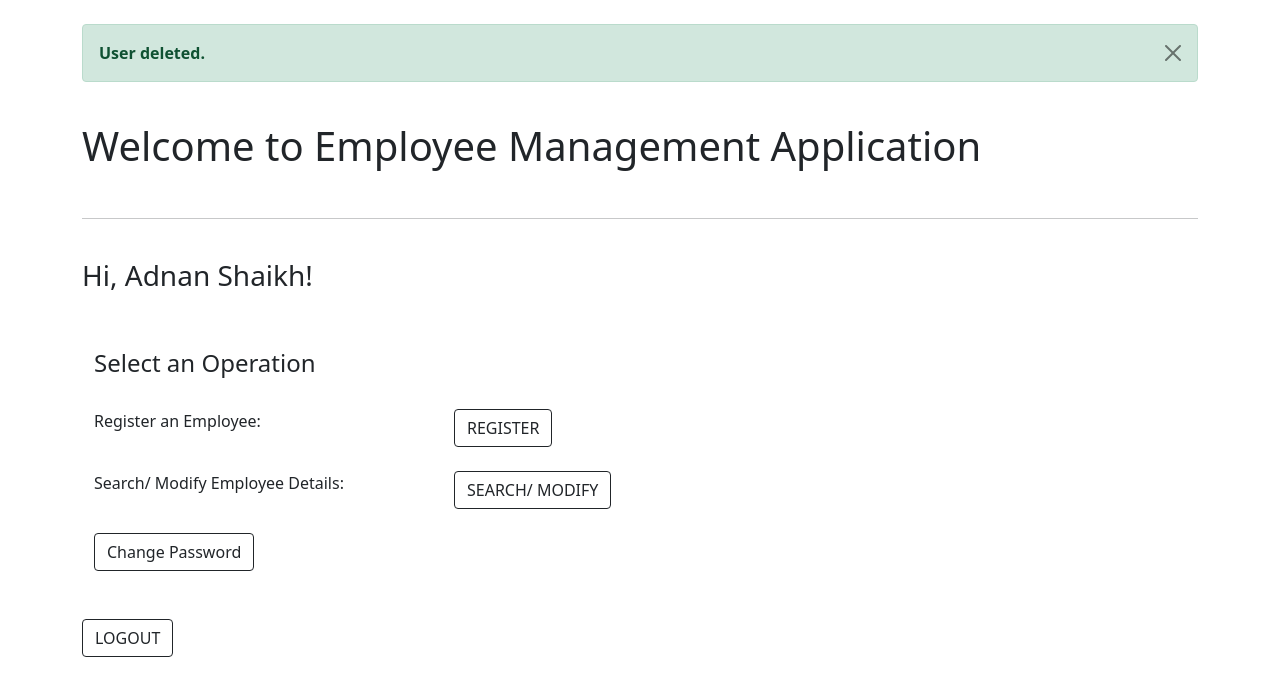
After one commit to adnan4321/FlaskProject, a Flask app: page /delete/1 in a window 1280 px wide. The commit adds this page. Shown: the top 696 px of the page. Run offline with Flask 2, Linux system fonts and the light colour scheme; a user stored in the database is signed in; data comes from the database, SQL or seed files in the repository; both versions use the stored data as it was after the commit.

Commit message:
login functionality

```diff
--- a/app.py
+++ b/app.py
@@ -2,6 +2,7 @@ from flask import Flask, render_template, request, redirect, url_for
 from flask_sqlalchemy import SQLAlchemy
 from flask_login import UserMixin, login_user, LoginManager, login_required, logout_user, current_user
 from datetime import date,datetime
+import string,random
 
 app = Flask(__name__)
 app.config['SQLALCHEMY_DATABASE_URI'] = 'sqlite:///emp.db'
@@ -45,7 +46,7 @@ class EmpCred(db.Model, UserMixin):
 @app.route('/')
 @login_required
 def home():
-    return render_template('index.html')
+    return render_template('index_emp.html')
 
 @app.route('/login', methods = ['GET', 'POST'])
 def login():
@@ -53,8 +54,8 @@ def login():
         emp_user = EmpCred.query.filter_by(username=request.form['emp_user']).first()
         if emp_user:
             if emp_user.password == request.form['emp_pw']:
-                login_user(emp_user)
-                return render_template('index.html')
+                    login_user(emp_user)
+                    return render_template('index_emp.html')
             else:
                 return render_template('login.html', incorrect_pw=True)
         else:
@@ -64,7 +65,9 @@ def login():
 
 
 @app.route('/register', methods = ['GET', 'POST'])
+@login_required
 def register_emp():
+    str_set = string.ascii_uppercase + string.ascii_lowercase + string.digits
     if request.method == 'POST':
         emp_id = request.form['emp_id']
         emp_name = request.form['emp_name']
@@ -75,9 +78,13 @@ def register_emp():
         emp_dob = datetime.strptime(request.form['emp_dob'], "%Y-%m-%d")
         emp_doj = datetime.strptime(request.form['emp_doj'], "%Y-%m-%d")
         new_emp = EmpData(id=emp_id, name=emp_name, usertype=emp_type, dob=emp_dob, doj=emp_doj, yoe=emp_exp, skill_set=emp_ss, projects=emp_pro)
+        emp_un = emp_name.split(' ')[0]+emp_id
+        emp_pw = ''.join(random.choices(str_set,k=8))
+        new_cred = EmpCred(username=emp_un,password=emp_pw,user_id=emp_id)
         db.session.add(new_emp)
+        db.session.add(new_cred)
         db.session.commit()
-        return render_template('index.html', submission_successful=True)
+        return render_template('index_emp.html', submission_successful=True)
     else:
         return render_template('register.html')
 
@@ -92,32 +99,68 @@ def search():
         slist = []
         if si:
             for info in searchid:
-                slist.append(EmpData.query.filter_by(id=info).first())
+                if EmpData.query.filter_by(id=info).first() != None:
+                    slist.append(EmpData.query.filter_by(id=info).first())
         else:
             for info in searchname:
-                slist.append(EmpData.query.filter_by(name=info).first())
+                if EmpData.query.filter_by(name=info).first() != None:
+                    slist.append(EmpData.query.filter_by(name=info).first())
         return render_template('search.html', search_emp=slist,flag=1)
     else:
         return render_template('search.html',flag=0)
 
 @app.route('/list')
+@login_required
 def list_emp():
     all_emp = EmpData.query.all()
     return render_template('list.html', list_emp=all_emp)
 
-@app.route('/update')
-def update_emp():
-    return render_template('update.html')
+@app.route('/edit/<int:id>', methods = ['GET','POST'])
+@login_required
+def update_emp(id):
+    emp_data = EmpData.query.get(id)
+    if request.method == 'POST':
+        emp_data.name = request.form['emp_name']
+        emp_data.yoe = request.form['emp_exp']
+        emp_data.skill_set = request.form['emp_ss']
+        emp_data.projects = request.form['emp_pro']
+        emp_data.dob = datetime.strptime(request.form['emp_dob'], "%Y-%m-%d")
+        emp_data.doj = datetime.strptime(request.form['emp_doj'], "%Y-%m-%d")
+        db.session.commit()
+        return render_template('index_emp.html',update_successful=True)
+    else:
+        return render_template('update.html',emp_data=emp_data)
 
-@app.route('/delete')
-def delete_emp():
-    return render_template('delete.html')
+@app.route('/edit/change/<int:id>', methods = ['GET','POST'])
+@login_required
+def changecred_emp(id):
+    emp_data = EmpData.query.get(id)
+    if request.method == 'POST':
+        npw = request.form['emp_npw']
+        newpw = request.form['emp_cnpw']
+        if npw == newpw:
+            emp_data.pcred.password = newpw
+            db.session.commit()
+            return render_template('index_emp.html',change_successful=True)
+        else:
+            return render_template('changecred.html',notsame=True)
+    else:
+        return render_template('changecred.html',emp_data=emp_data)
+
+@app.route('/delete/<int:id>')
+@login_required
+def delete_emp(id):
+    emp_data = EmpData.query.get(id)
+    db.session.delete(emp_data.empcred)
+    db.session.delete(emp_data)
+    db.session.commit()
+    return render_template('index_emp.html',delete_successful=True)
 
 @app.route("/logout")
 @login_required
 def logout():
     logout_user()
-    return render_template('login.html',logout_successful=True)
+    return redirect(url_for('login'))
 
 if __name__ == "__main__":
     app.run(debug=True)
--- /dev/null
+++ b/templates/index_emp.html
@@ -0,0 +1,74 @@
+{% extends 'base.html' %}
+
+{% block head %}
+<title>HOME</title>
+{% endblock %}
+
+{% block body %}
+<br>
+{% if submission_successful %}
+    <!-- Success Alert -->
+    <div class="alert alert-success alert-dismissible fade show">
+        <strong>Success!</strong> Registration successful.
+        <button type="button" class="btn-close" data-bs-dismiss="alert"></button>
+    </div>
+{% endif %}
+{% if update_successful %}
+    <!-- Success Alert -->
+    <div class="alert alert-success alert-dismissible fade show">
+        <strong>Details updated.</strong>
+        <button type="button" class="btn-close" data-bs-dismiss="alert"></button>
+    </div>
+{% endif %}
+{% if delete_successful %}
+    <!-- Success Alert -->
+    <div class="alert alert-success alert-dismissible fade show">
+        <strong>User deleted.</strong>
+        <button type="button" class="btn-close" data-bs-dismiss="alert"></button>
+    </div>
+{% endif %}
+<br>
+<h1>Welcome to Employee Management Application</h1><br>
+<hr>
+<br>
+<h3>Hi, {{ current_user.data.name}}!</h3>
+<br><br>
+<div class="container">
+    <h4>Select an Operation</h4>
+    <br>
+    {% if current_user.data.usertype == 'Employee' %}
+        <div class="row">
+            <div class="col-md-3">
+                Search Employee Details:
+            </div>
+        <a class="btn btn-outline-dark col-auto" href="/search">SEARCH</a>
+        </div>
+        <br>
+        <div class="row">
+            <div class="col-md-3">
+                Edit Details:
+            </div>
+            <a class="btn btn-outline-dark col-auto" href="/edit/{{current_user.user_id}}">EDIT</a>
+        </div>
+        <br>
+    {% else %}
+        <div class="row">
+            <div class="col-4">
+            Register an Employee:
+            </div>
+        <a class="btn btn-outline-dark col-auto" href="/register">REGISTER</a>
+        </div>
+        <br>
+        <div class="row">
+            <div class="col-4">
+                Search/ Modify Employee Details:
+            </div>
+            <a class="btn btn-outline-dark col-auto" href="/search">SEARCH/ MODIFY</a>
+        </div>
+    {% endif %}
+    <br>
+    <a class="btn btn-outline-dark" href="/edit/change/{{current_user.user_id}} ">Change Password</a>
+</div>
+<br><br>
+<a  class="btn btn-outline-dark float-right" href="/logout">LOGOUT</a>
+{% endblock %}
--- a/templates/list.html
+++ b/templates/list.html
@@ -21,7 +21,7 @@
         <tr>
             <th scope="col">ID</th><th scope="col">Name</th>
             <th>User Type</th><th>Date of Birth</th><th>Date of Joining</th>
-            <th>Experience (yrs)</th><th>Projects</th><th>Skill Sets</th>
+            <th>Exp (yrs)</th><th>Projects</th><th>Skill Sets</th>
         </tr>
     </thead>
     <tbody>
@@ -35,6 +35,10 @@
         <td>{{data.yoe}}</td>
         <td>{{data.projects}}</td>
         <td>{{data.skill_set}}</td>
+        <td><a class="btn btn-outline-dark col-auto" href="/edit/{{data.id}} ">EDIT</a></td>
+        {% if current_user.user_id != data.id %}
+            <td><a class="btn btn-outline-dark col-auto" href="/delete/{{data.id}} ">DELETE</a></td>
+        {% endif %}
     </tr>
     {% endfor %}
     </tbody>
```
Also changed, not shown: templates/changecred.html (added, +45 -0 lines), templates/search.html (+10 -5 lines), templates/update.html (+55 -1 lines), emp.db.
